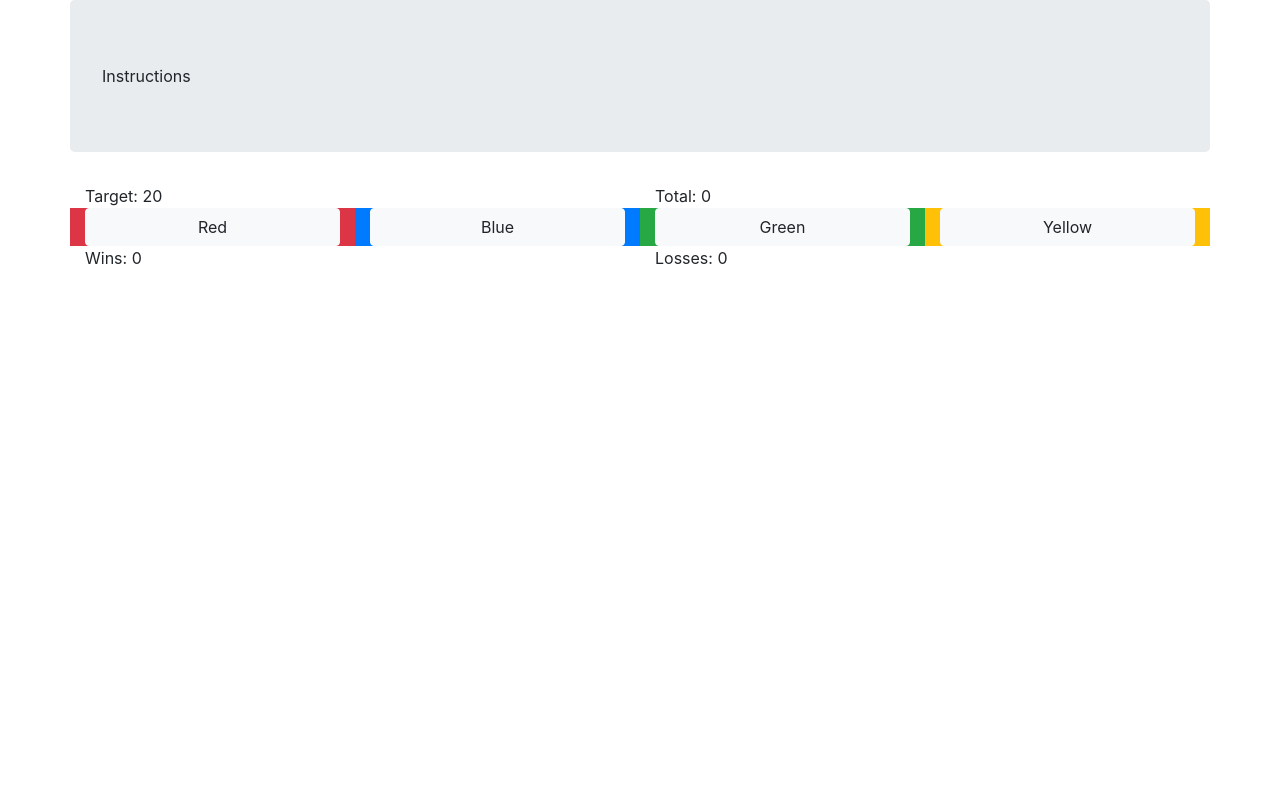
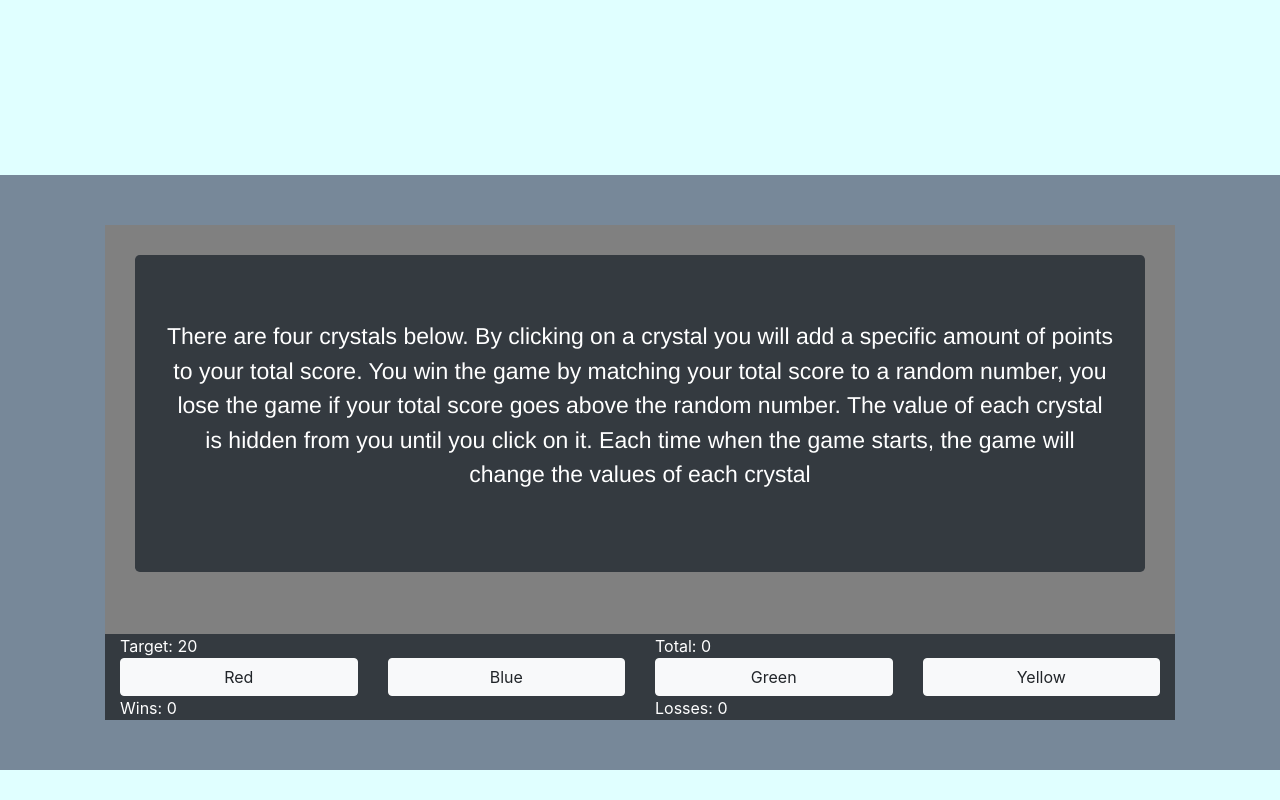
Before and after one commit to dschneibolk/unit-4-game, a plain HTML site: page Crystal Game/index.html in a window 1280 px wide. Drawn offline with nearby package versions, Linux system fonts and the light colour scheme.

Commit message:
Add files via upload
added basic css

```diff
--- /dev/null
+++ b/Crystal Game/assets/css/style.css
@@ -0,0 +1,24 @@
+.container{
+    padding: 50px;
+    width: 100%;
+}
+
+#row1 {
+    background:grey;
+    padding: 30px;
+}
+
+.wrapper {
+    background: lightslategray;
+    width:100%;
+}
+
+body {
+    background: lightcyan;
+    margin-top:175px;
+}
+
+p {
+    font-family: 'Franklin Gothic Medium', 'Arial Narrow', Arial, sans-serif;
+    font-size: 23px;
+}
--- a/Crystal Game/index.html
+++ b/Crystal Game/index.html
@@ -9,42 +9,51 @@
     src="https://code.jquery.com/jquery-3.3.1.min.js"
     integrity="sha256-FgpCb/KJQlLNfOu91ta32o/NMZxltwRo8QtmkMRdAu8="
     crossorigin="anonymous"></script>
-    <script src="./assets/javascript/game.js"></script>
+    <link rel= "stylesheet" type = "text/css" href = "assets/css/style.css">
     <title>Document</title>
 </head>
 <body>
+    <div class = "wrapper">
         <div class="container">
             <div class="row">
-            <div class="jumbotron col-12">
-                Instructions
+                <div id = "row1">
+                    <div class="jumbotron col-12 bg-dark text-white text-center">
+                        <p>There are four crystals below. By clicking on a crystal you will
+                        add a specific amount of points to your total score. You win the game by matching
+                        your total score to a random number, you lose the game
+                        if your total score goes above the random number. The value of each crystal is hidden
+                        from you until you click on it. Each time when the game starts, the game
+                        will change the values of each crystal
+                        </p>
+                    </div>
                 </div>
             </div>
             <div class="row">
-            <div class="col-6" id="target">Target: </div>
-            <div class="col-6" id="total">Total: </div>
+                    <div class="col-6 bg-dark text-white" id="target">Target: </div>
+                    <div class="col-6 bg-dark text-white" id="total">Total: </div>
             </div>
             <div class="row">
-            <div class="col-3 bg-danger">
+                <div class="col-3 bg-dark">
                     <div class="btn btn-light btn-block" data-id=1 data-value=0>Red</div>
                 </div>
 
-            <div class="col-3 bg-primary">
+                <div class="col-3 bg-dark">
                     <div class="btn btn-light btn-block" data-id=2 data-value=0>Blue</div>
                 </div>
-            <div class="col-3 bg-success">
+                <div class="col-3 bg-dark">
                     <div class="btn btn-light btn-block" data-id=3 data-value=0>Green</div>
                 </div>
-            <div class="col-3 bg-warning">
+                <div class="col-3 bg-dark">
                     <div class="btn btn-light btn-block" data-id=4 data-value=0>Yellow</div>
                 </div>
             </div>
             <div class="row">
-            <div class="col-6" id="wins">Wins: </div>
-            <div class="col-6" id="losses">Losses: </div>
+                <div class="col-6 bg-dark text-white" id="wins">Wins: </div>
+                <div class="col-6 bg-dark text-white" id="losses">Losses: </div>
             </div>
         </div>
-
-    <script type="text/javascript" src="script.js"></script>
+    </div>
+    <script src="./assets/javascript/game.js"></script>
     <script src="https://cdnjs.cloudflare.com/ajax/libs/popper.js/1.14.7/umd/popper.min.js" integrity="sha384-UO2eT0CpHqdSJQ6hJty5KVphtPhzWj9WO1clHTMGa3JDZwrnQq4sF86dIHNDz0W1" crossorigin="anonymous"></script>
     <script src="https://stackpath.bootstrapcdn.com/bootstrap/4.3.1/js/bootstrap.min.js" integrity="sha384-JjSmVgyd0p3pXB1rRibZUAYoIIy6OrQ6VrjIEaFf/nJGzIxFDsf4x0xIM+B07jRM" crossorigin="anonymous"></script>
 </body>
```
Also changed, not shown: Crystal Game/assets/javascript/game.js (+7 -7 lines), Crystal Game/assets/images/Background.jpg (added). Lines whose indentation alone changed are shown as unchanged.
